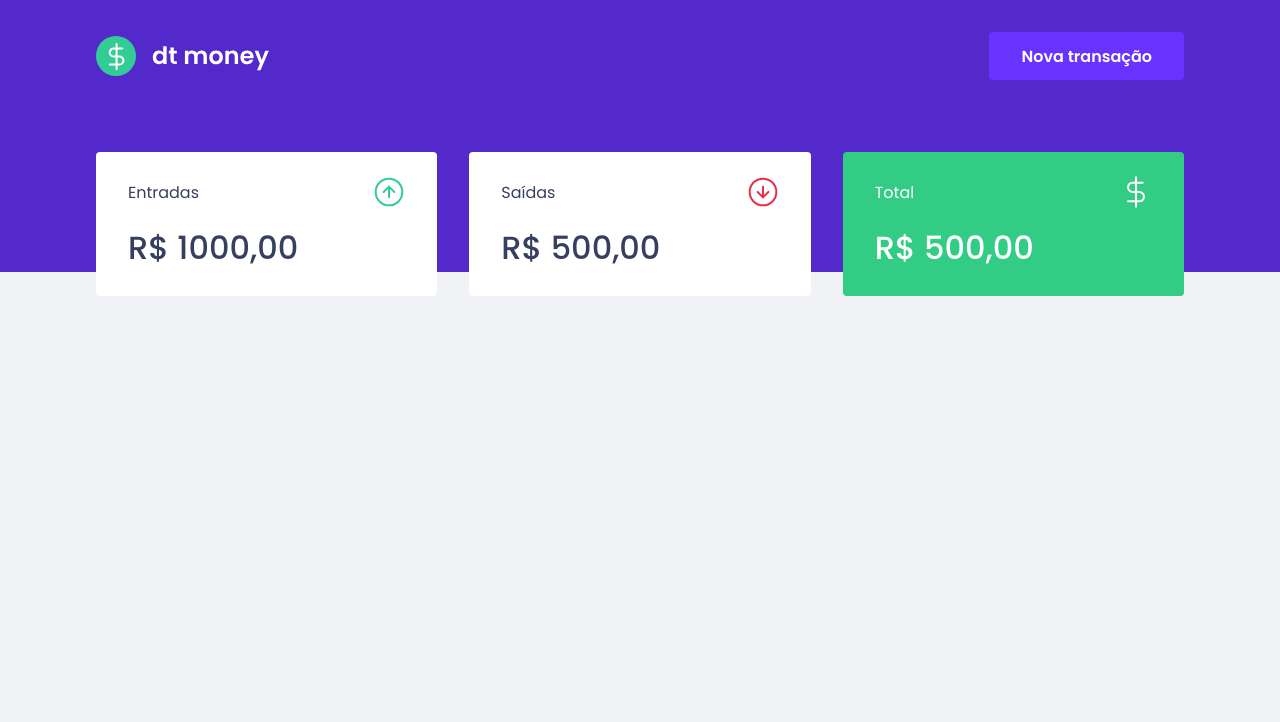
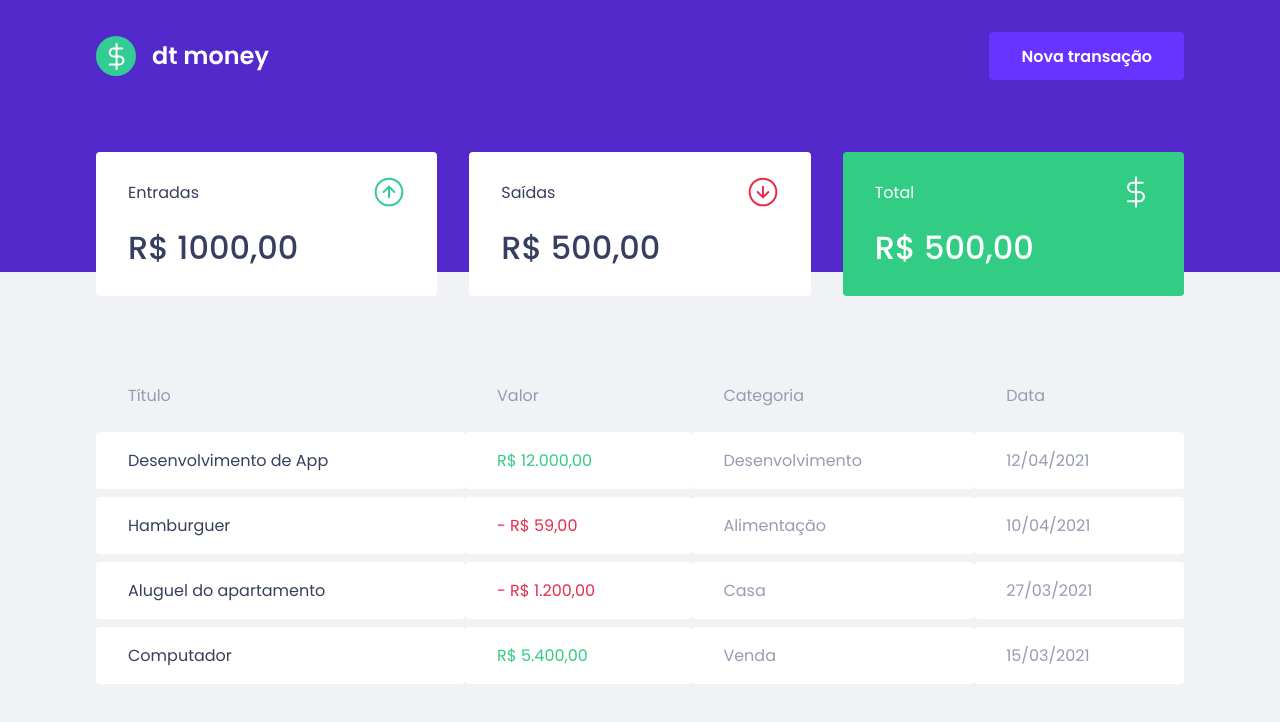
Before and after one commit to martinsvinicius/dtmoney, a React (Create React App) app: page / in a window 1280 px wide. Shown: the top 722 px of the page. Built offline with nearby package versions, Linux system fonts and the light colour scheme.

Commit message:
TransactionsTable component done

```diff
--- a/src/components/Dashboard/index.tsx
+++ b/src/components/Dashboard/index.tsx
@@ -1,4 +1,5 @@
 import { Summary } from "../Summary";
+import { TransactionsTable } from "../TransactionsTable";
 
 //styles
 import { Container } from "./styles";
@@ -7,6 +8,7 @@
   return (
     <Container>
       <Summary />
+      <TransactionsTable />
     </Container>
   );
 }
--- /dev/null
+++ b/src/components/TransactionsTable/index.tsx
@@ -0,0 +1,45 @@
+import { Container } from "./styles";
+
+export function TransactionsTable() {
+  return(
+    <Container>
+      <table>
+        <thead>
+          <tr>
+            <th>Título</th>
+            <th>Valor</th>
+            <th>Categoria</th>
+            <th>Data</th>
+          </tr>
+        </thead>
+
+        <tbody>
+          <tr>
+            <td>Desenvolvimento de App</td>
+            <td className="deposit">R$ 12.000,00</td>
+            <td>Desenvolvimento</td>
+            <td>12/04/2021</td>
+          </tr>
+          <tr>
+            <td>Hamburguer</td>
+            <td className="withdraw">- R$ 59,00</td>
+            <td>Alimentação</td>
+            <td>10/04/2021</td>
+          </tr>
+          <tr>
+            <td>Aluguel do apartamento</td>
+            <td className="withdraw">- R$ 1.200,00</td>
+            <td>Casa</td>
+            <td>27/03/2021</td>
+          </tr>
+          <tr>
+            <td>Computador</td>
+            <td className="deposit">R$ 5.400,00</td>
+            <td>Venda</td>
+            <td>15/03/2021</td>
+          </tr>
+        </tbody>
+      </table>
+    </Container>
+  );
+}
--- /dev/null
+++ b/src/components/TransactionsTable/styles.ts
@@ -0,0 +1,38 @@
+import styled from 'styled-components';
+
+export const Container = styled.div`
+  margin-top: 4rem;
+
+  table {
+    width: 100%;
+    border-spacing: 0 0.5rem;
+
+    th {
+      text-align: left;
+      color: var(--text-body);
+      font-weight: 400;
+      padding: 1rem 2rem;
+      line-height: 1.5rem;
+    }
+
+    td {
+      padding: 1rem 2rem;
+      border: 0;
+      background: var(--shape);
+      color: var(--text-body);
+      border-radius: 0.25rem;
+
+      &:first-child {
+        color: var(--text-title);
+      }
+
+      &.withdraw {
+        color: var(--red);
+      }
+
+      &.deposit {
+        color: var(--green);
+      }
+    }
+  }
+`;
```
